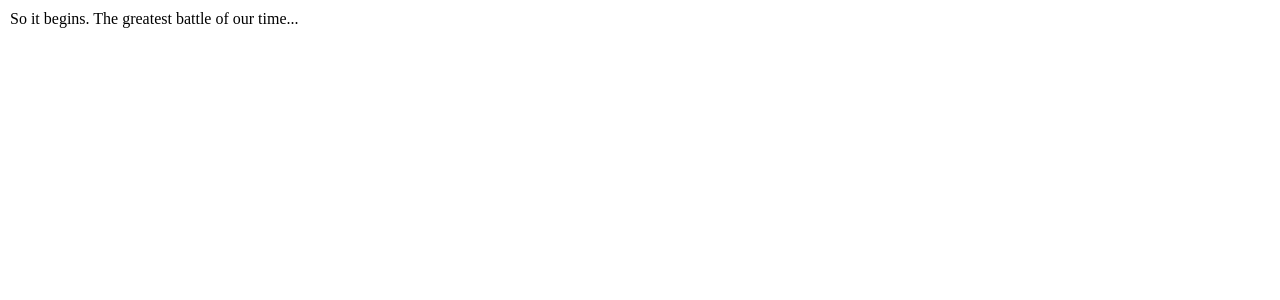
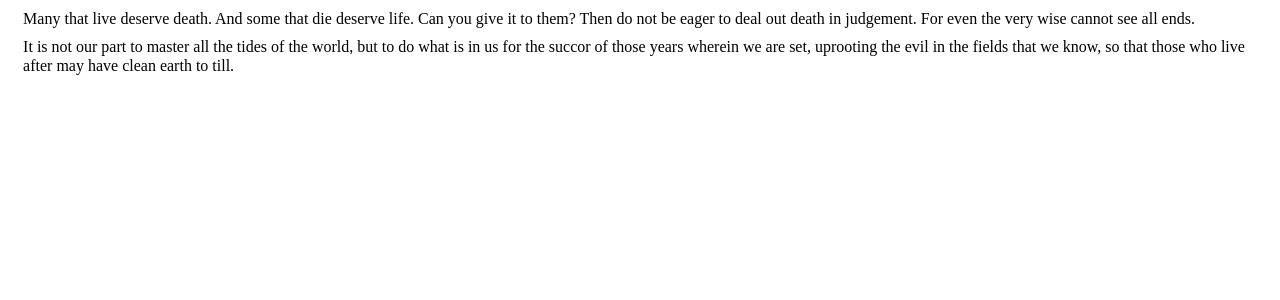
Before and after one commit to ispoljari/itunes-album-list, a React (Create React App) app: page / in a window 1280 px wide. Shown: the top 300 px of the page. Built offline with nearby package versions, Linux system fonts and the light colour scheme.

Commit message:
Wire the Column component to App and test

```diff
--- a/src/App.js
+++ b/src/App.js
@@ -2,7 +2,8 @@ import React, { Component } from 'react';
 
 import {
   Container,
-  Row
+  Row,
+  Column
 } from './layout';
 
 class App extends Component {
@@ -10,9 +11,22 @@ class App extends Component {
     return (
       <Container>
         <Row>
-          <div>
-            So it begins. The greatest battle of our time...
-          </div>
+          <Column
+            xs={12}
+            sm={6}
+          >
+            <div>
+            Many that live deserve death. And some that die deserve life. Can you give it to them? Then do not be eager to deal out death in judgement. For even the very wise cannot see all ends.
+            </div>
+          </Column>
+          <Column
+            xs={12}
+            sm={6}
+          >
+            <div>
+            It is not our part to master all the tides of the world, but to do what is in us for the succor of those years wherein we are set, uprooting the evil in the fields that we know, so that those who live after may have clean earth to till.
+            </div>
+          </Column>
         </Row>
       </Container>
     );
--- a/src/layout/index.js
+++ b/src/layout/index.js
@@ -1,2 +1,3 @@
 export { default as Container } from './Container/Container';
 export {default as Row } from './Row/Row';
+export {default as Column } from './Column/Column';
```
